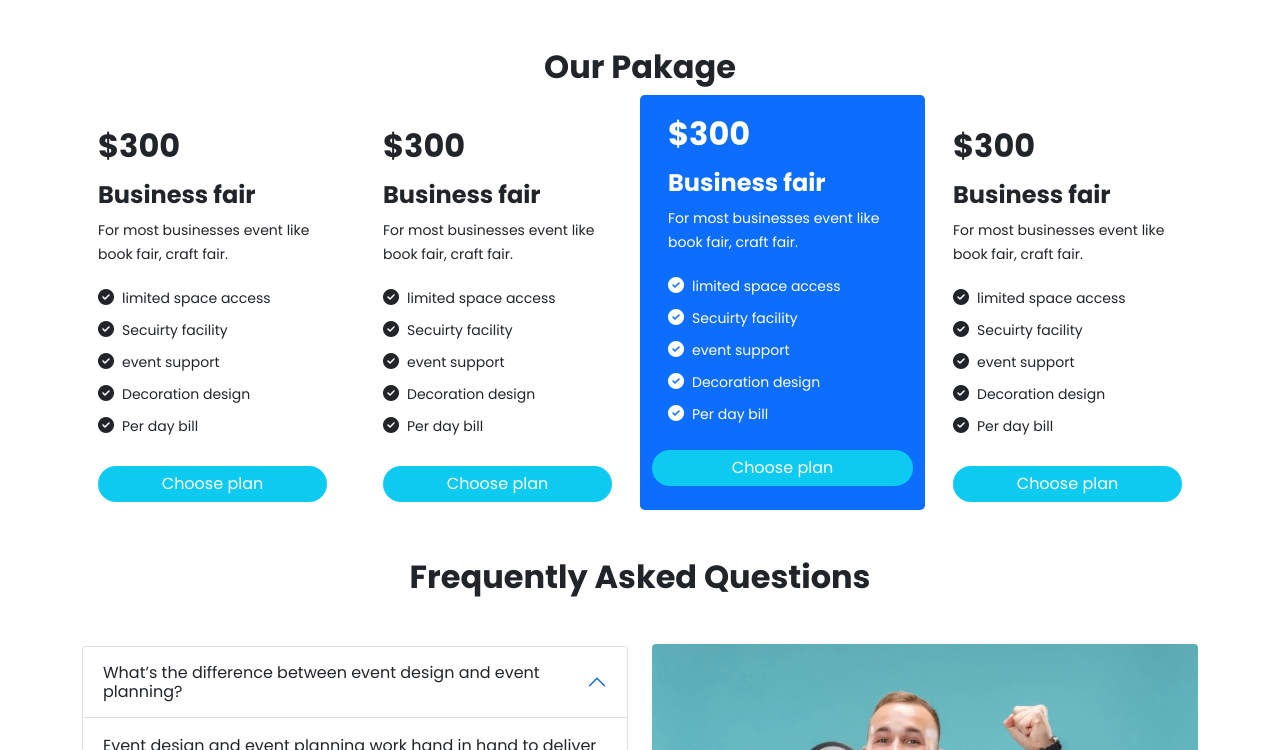
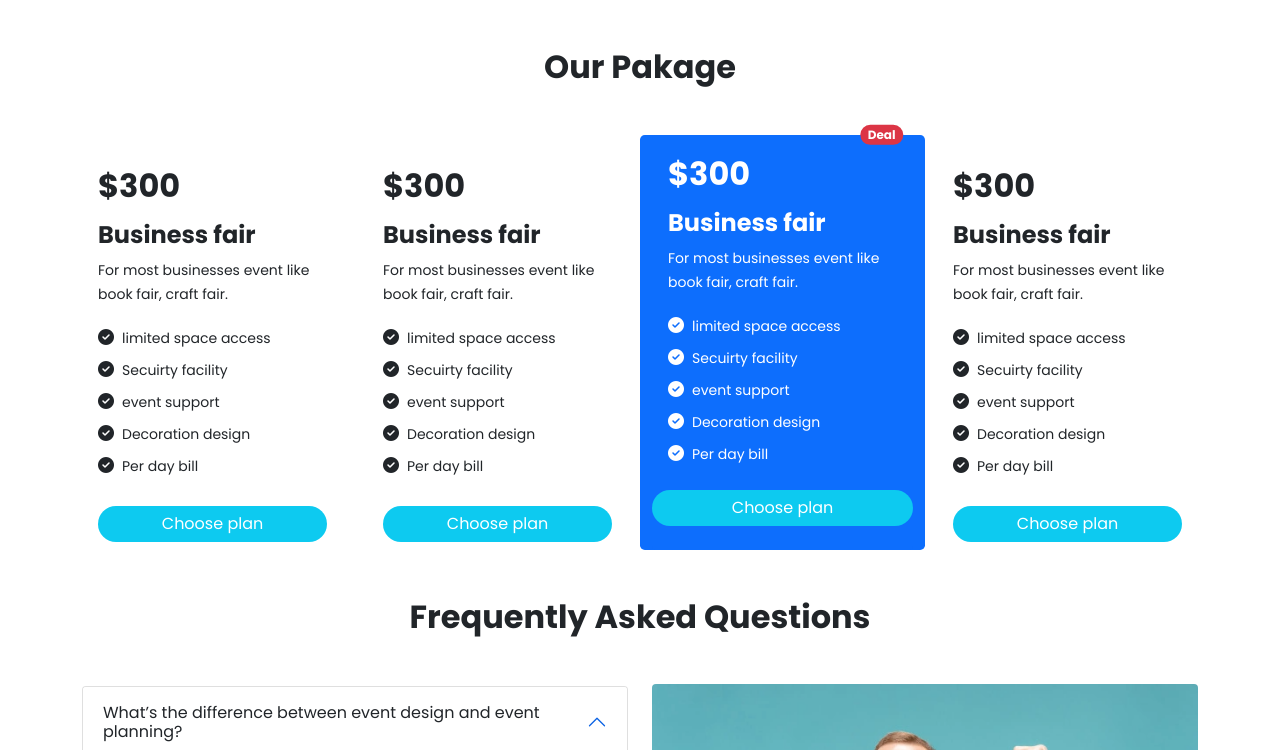
Before and after one commit to sabbirpboss/Convention-Center, a plain HTML site: page index.html in a window 1280 px wide. Shown: the part 837-1587 px from the top of the page. Drawn offline with Linux system fonts and the light colour scheme.

Commit message:
card section complete

```diff
--- a/index.html
+++ b/index.html
@@ -114,7 +114,7 @@
     <main>
         <!-- pakages card section  -->
         <section class="container my-5">
-            <h2 class="fw-bold text-center">Our Pakage</h2>
+            <h2 class="fw-bold text-center mb-5">Our Pakage</h2>
             <div class="row row-cols-1 row-cols-lg-4 g-4">
                 <!-- card one  -->
                 <div class="col">
@@ -179,7 +179,10 @@
                   </div>
                 </div>
                 <!-- card three  -->
-                <div class="col bg-primary rounded-3">
+                <div class="col bg-primary rounded-3 position-relative">
+                    <span style="z-index: 5;" class="position-absolute top-0 end-0 translate-middle badge rounded-pill bg-danger">
+                        Deal
+                      </span>
                   <div class="card text-white bg-primary mb-3 h-100 border-0">
                     <div class="card-body pb-1">
                       <h2 class="card-title fw-bold mb-3 mt-1">$300</h2>
```
